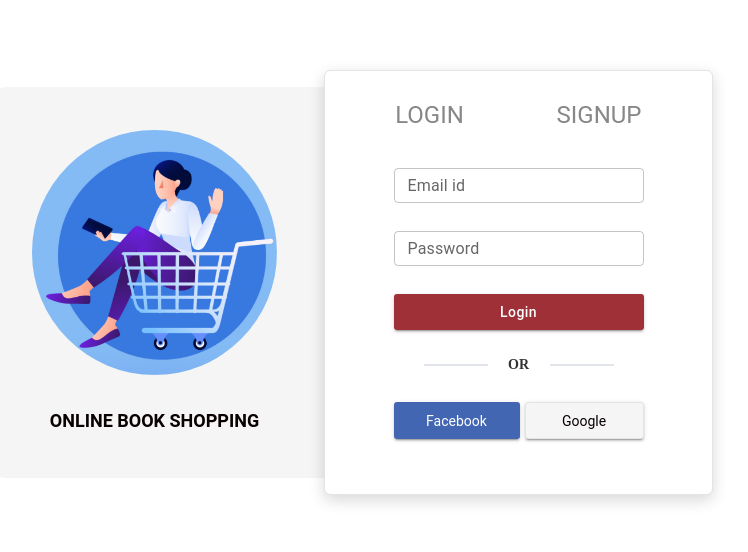
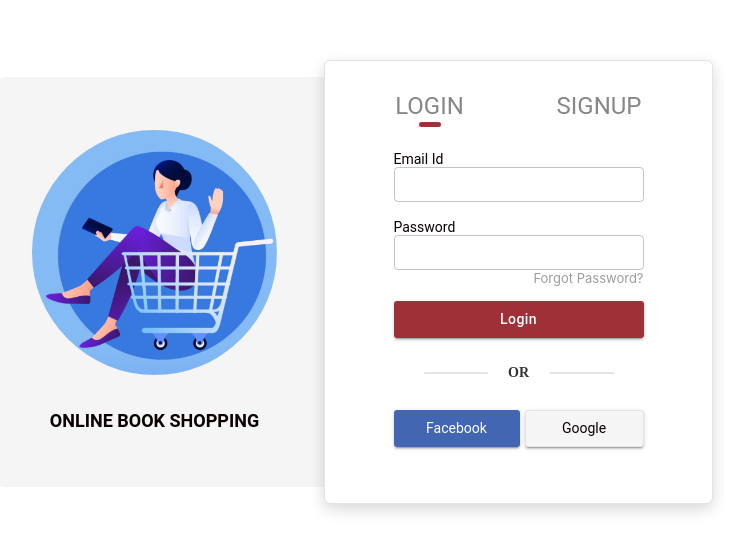
Before and after one commit to yash-agrwl/BookStore_React, a React (Create React App) app: page / in a window 1280 px wide. Shown: the part 118-670 px from the top of the page, without its empty margins (291-1039 px from the left). Built offline with nearby package versions, Linux system fonts and the light colour scheme.

Commit message:
modified userAccount design

```diff
--- a/src/components/login/Login.css
+++ b/src/components/login/Login.css
@@ -1,9 +1,20 @@
 .login_form {
-    padding-top: 36px;
+    padding-top: 22px;
 }
 
-.login_email, .login_password {
-    margin-bottom: 28px !important;
+.login_email,
+.login_password {
+    margin-bottom: 15px !important;
+}
+
+.login_input-label {
+    height: 18px;
+    text-align: left;
+    font-size: 14px !important;
+    letter-spacing: 0px !important;
+    color: #0A0102 !important;
+    text-transform: capitalize;
+    opacity: 1;
 }
 
 .login_form-input input {
@@ -11,8 +22,14 @@
     height: 35px !important;
 }
 
-.login_form-input label {
-    top: -3px !important;
+#login_forgot-pwd {
+    font-size: 13px;
+    display: flex;
+    justify-content: flex-end;
+    text-decoration: none;
+    letter-spacing: 0px;
+    color: #9D9D9D;
+    opacity: 1;
 }
 
 .login_form button {
@@ -28,7 +45,6 @@
     display: flex;
     justify-content: center;
     align-items: center;
-    /* width: 191px; */
     height: 18px;
 }
 
@@ -55,7 +71,7 @@
     justify-content: space-between;
 }
 
-.login_other-options button{
+.login_other-options button {
     height: 37px;
     border-radius: 3px;
     font: normal normal normal 14px/16px 'Roboto', sans-serif;
--- a/src/components/login/Login.jsx
+++ b/src/components/login/Login.jsx
@@ -2,6 +2,7 @@ import React from 'react'
 import './Login.css'
 import Button from '@mui/material/Button';
 import TextField from '@mui/material/TextField';
+import { InputLabel } from '@mui/material';
 
 function Login() {
     return (
@@ -11,13 +12,19 @@ function Login() {
 
                 <div className="login_email">
 
-                    <TextField className='login_form-input' variant="outlined" type='email' label='Email id' size='small' fullWidth />
+                    <InputLabel className='login_input-label' error>Email Id</InputLabel>
+
+                    <TextField className='login_form-input' variant="outlined" type='email' size='small' fullWidth />
 
                 </div>
 
                 <div className="login_password">
 
-                    <TextField className='login_form-input' variant="outlined" type='password' label='Password' size='small' fullWidth />
+                    <InputLabel className='login_input-label'>Password</InputLabel>
+
+                    <TextField className='login_form-input' variant="outlined" type='password' size='small' fullWidth />
+
+                    <a href='#' id='login_forgot-pwd'>Forgot Password?</a>
 
                 </div>
 
--- a/src/components/signup/Signup.css
+++ b/src/components/signup/Signup.css
@@ -1,12 +1,22 @@
 .signup_form {
-    padding-top: 36px;
+    padding-top: 22px;
+}
+
+.signup_input-label {
+    height: 18px;
+    text-align: left;
+    font-size: 14px !important;
+    letter-spacing: 0px !important;
+    color: #0A0102 !important;
+    text-transform: capitalize;
+    opacity: 1;
 }
 
 .signup_form-input {
-    margin-bottom: 28px !important;
+    margin-bottom: 15px !important;
 }
 
-.signup_form-input input {
+.signup_textfield input {
     box-sizing: border-box !important;
     height: 35px !important;
 }
@@ -14,6 +24,7 @@
 .signup_form button {
     background: #A03037 0% 0% no-repeat padding-box;
     border-radius: 3px;
+    margin-top: 7px;
     opacity: 1;
     text-transform: none;
 }
--- a/src/components/signup/Signup.jsx
+++ b/src/components/signup/Signup.jsx
@@ -2,19 +2,43 @@ import React from 'react'
 import './Signup.css'
 import Button from '@mui/material/Button';
 import TextField from '@mui/material/TextField';
-
+import { InputLabel } from '@mui/material';
 
 function Signup() {
     return (
         <form className='signup_form'>
 
-            <TextField className='signup_form-input' variant="outlined" type='text' label='Full Name' size='small' fullWidth />
+            <div className='signup_form-input'>
 
-            <TextField className='signup_form-input' variant="outlined" type='email' label='Email id' size='small' fullWidth />
+                <InputLabel className='signup_input-label'>Full Name</InputLabel>
 
-            <TextField className='signup_form-input' variant="outlined" type='password' label='Password' size='small' fullWidth />
+                <TextField className='signup_textfield' variant="outlined" type='text' size='small' fullWidth />
 
-            <TextField className='signup_form-input' variant="outlined" type='tel' label='Mobile Number' size='small' fullWidth />
+            </div>
+
+            <div className='signup_form-input'>
+
+                <InputLabel className='signup_input-label'>Email Id</InputLabel>
+
+                <TextField className='signup_textfield' variant="outlined" type='email' size='small' fullWidth />
+
+            </div>
+
+            <div className='signup_form-input'>
+
+                <InputLabel className='signup_input-label'>Password</InputLabel>
+
+                <TextField className='signup_textfield' variant="outlined" type='password' size='small' fullWidth />
+
+            </div>
+
+            <div className='signup_form-input'>
+
+                <InputLabel className='signup_input-label'>Mobile Number</InputLabel>
+
+                <TextField className='signup_textfield' variant="outlined" type='tel' size='small' fullWidth />
+
+            </div>
 
             <Button variant="contained" fullWidth>Signup</Button>
 
--- a/src/pages/userAccount/UserAccount.css
+++ b/src/pages/userAccount/UserAccount.css
@@ -14,12 +14,12 @@
     display: flex;
     align-items: center;
     width: 727px;
-    height: 425px;
+    height: 444px;
 }
 
 .account_box1 {
     width: 338px;
-    height: 391px;
+    height: 410px;
     display: flex;
     align-items: center;
     justify-content: center;
@@ -51,7 +51,7 @@
 
 .account_box2 {
     width: 389px;
-    height: 425px;
+    height: 444px;
     padding: 28px 68px 38px 69px;
     display: flex;
     flex-direction: column;
@@ -64,10 +64,16 @@
     opacity: 1;
 }
 
-.account_switch {
+.account_section1 {
     width: 100%;
     display: flex;
     justify-content: space-between;
+}
+
+.account_switch {
+    display: flex;
+    flex-direction: column;
+    align-items: center;
 }
 
 .account_switch button {
@@ -83,7 +89,21 @@
     opacity: 1;
 }
 
-.account_form-content{
+.account_switch button:hover {
+    background-color: transparent;
+}
+
+.account_active-btn {
+    /* Layout Properties */
+    width: 22px;
+    height: 5px;
+    /* UI Properties */
+    background-color: #A03037;
+    border-radius: 4px;
+    opacity: 1;
+}
+
+.account_section2 {
     display: flex;
     flex-direction: column;
     width: 100%;
--- a/src/pages/userAccount/UserAccount.jsx
+++ b/src/pages/userAccount/UserAccount.jsx
@@ -36,19 +36,32 @@ function UserAccount() {
 
                 <div className="account_box2">
 
-                    <div className="account_switch">
+                    <div className="account_section1">
 
-                        <Button onClick={() => setExistAccount(true)} variant="text" sx={{ width: '72px' }}>Login</Button>
+                        <div className='account_switch'>
 
-                        <Button onClick={() => setExistAccount(false)} variant="text" sx={{ width: '89px' }}>Signup</Button>
+                            <Button onClick={() => setExistAccount(true)} variant="text" sx={{ width: '72px' }}>Login</Button>
+
+                            {existAccount && <div className='account_active-btn' />}
+
+                        </div>
+
+                        <div className='account_switch'>
+
+                            <Button onClick={() => setExistAccount(false)} variant="text" sx={{ width: '89px' }}>Signup</Button>
+
+                            {!existAccount && <div className='account_active-btn' />}
+
+                        </div>
 
                     </div>
 
-                    <div className="account_form-content">
+                    <div className="account_section2">
 
                         {switchForm(existAccount)}
 
                     </div>
+
 
                 </div>
 
```
